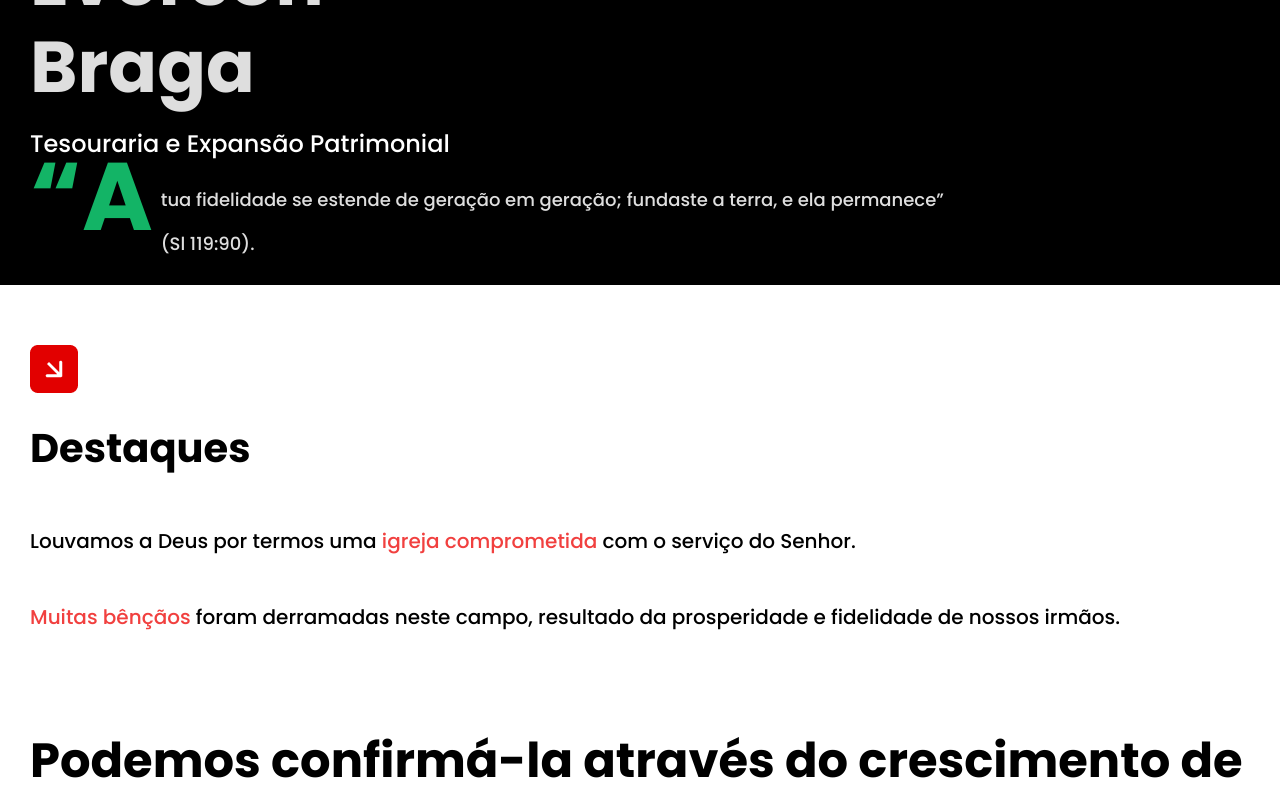
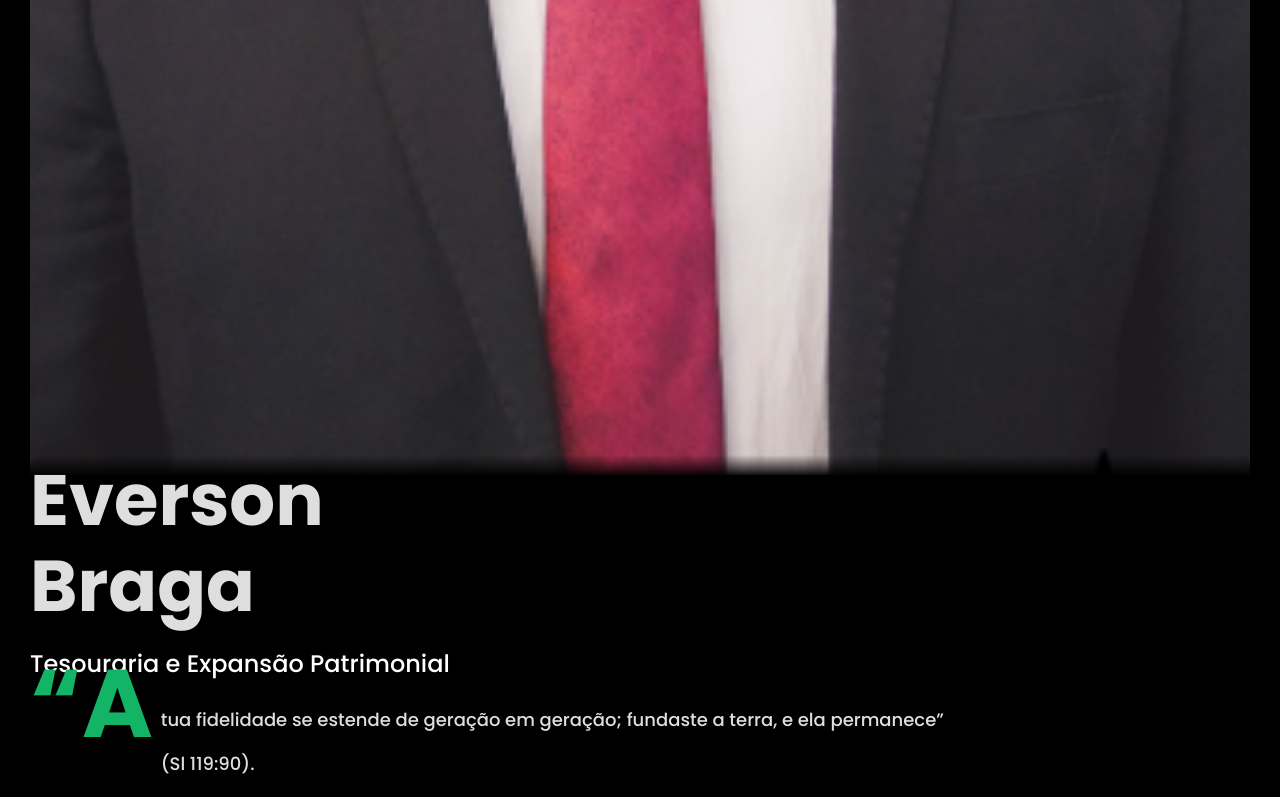
Before and after one commit to luizpaulolppa/site-quadrienal, a React (Create React App) app: page /everson in a window 1280 px wide. Shown: the part 1440-2237 px from the top of the page. Built offline with nearby package versions, Linux system fonts and the light colour scheme.

Commit message:
adding adjustments

```diff
--- a/src/pages/EversonBraga/styles.ts
+++ b/src/pages/EversonBraga/styles.ts
@@ -64,7 +64,7 @@
   line-height: 116px;
   color: #13b466;
   margin-right: 8px;
-  margin-top: -50px;
+  margin-top: -75px;
 `;
 
 export const Text = styled.p`
```
Also changed, not shown: src/assets/everson-without-back.png.
